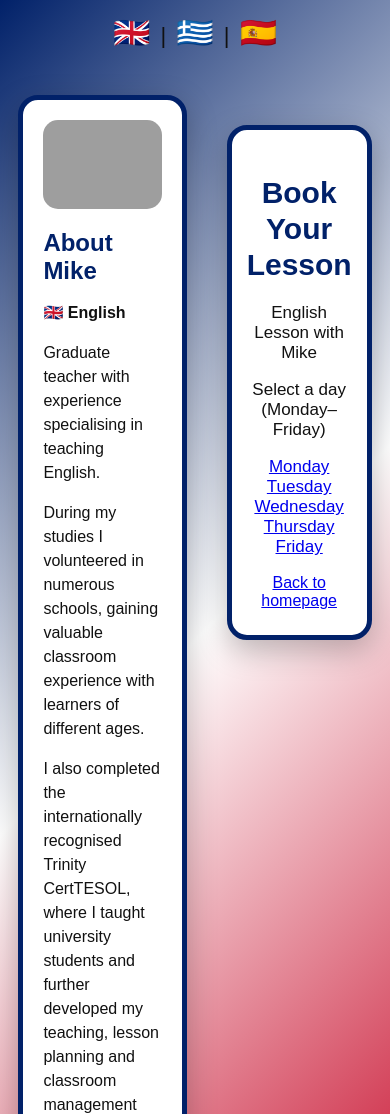
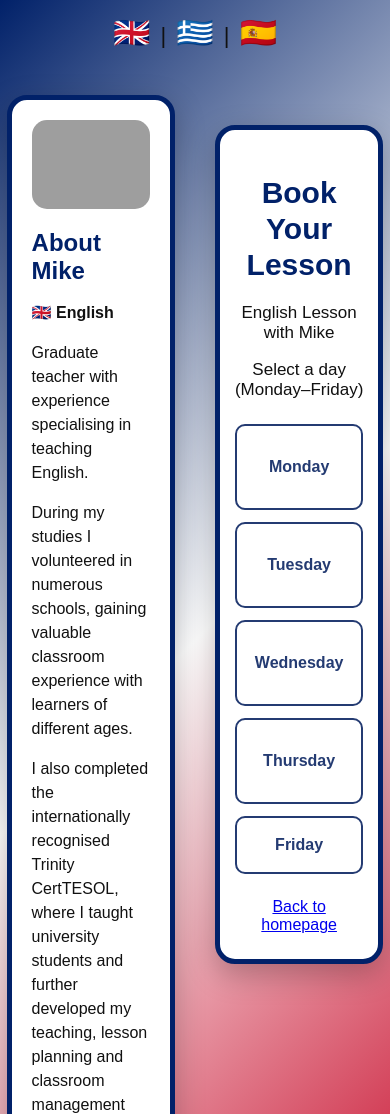
Before and after one commit to EnglishwithMike/english-teacher-website, a Flask app: page /booking in a window 390 px wide. Shown: the top 1114 px of the page. Run offline with Flask 3, Linux system fonts and the light colour scheme; some libraries are stand-ins or nearby versions; grey boxes are pictures that could not be loaded.

Commit message:
Style weekday choices as blue outline buttons

```diff
--- a/static/style.css
+++ b/static/style.css
@@ -2186,3 +2186,57 @@
     color: #ffffff;
     background-color: #c62828;
 }
+
+
+/* Main teacher weekday booking buttons */
+.static-booking-days {
+    width: 100%;
+    max-width: 560px;
+    margin: 24px auto;
+    display: grid;
+    grid-template-columns: repeat(2, minmax(0, 1fr));
+    gap: 12px;
+}
+
+.static-booking-days a {
+    display: flex;
+    align-items: center;
+    justify-content: center;
+    min-height: 58px;
+    padding: 12px 18px;
+    color: #243b72;
+    background: #ffffff;
+    border: 2px solid #243b72;
+    border-radius: 10px;
+    font-weight: 700;
+    text-decoration: none;
+    transition:
+        background-color 0.2s ease,
+        color 0.2s ease,
+        transform 0.2s ease;
+}
+
+.static-booking-days a:hover,
+.static-booking-days a:focus {
+    color: #ffffff;
+    background: #243b72;
+    transform: translateY(-1px);
+}
+
+.static-booking-days a:last-child:nth-child(odd) {
+    grid-column: 1 / -1;
+    width: calc(50% - 6px);
+    justify-self: center;
+    box-sizing: border-box;
+}
+
+@media (max-width: 520px) {
+    .static-booking-days {
+        grid-template-columns: 1fr;
+    }
+
+    .static-booking-days a:last-child:nth-child(odd) {
+        grid-column: auto;
+        width: 100%;
+    }
+}
--- a/templates/booking.html
+++ b/templates/booking.html
@@ -174,7 +174,7 @@
                 <p>{{ t.select_day_mf }}</p>
             {% endif %}
 
-            <p>
+            <div class="static-booking-days">
                 {% for lesson_day in upcoming_dates %}
                     {% if teacher == "mike" %}
                         <a href="/booking/{{ lesson_day.day }}?date={{ lesson_day.date }}&lang={{ lang }}">
@@ -186,7 +186,7 @@
                         </a>
                     {% endif %}
                 {% endfor %}
-            </p>
+            </div>
         {% endif %}
 
         <a href="/?lang={{ lang }}">{{ t.back_home }}</a>
```
